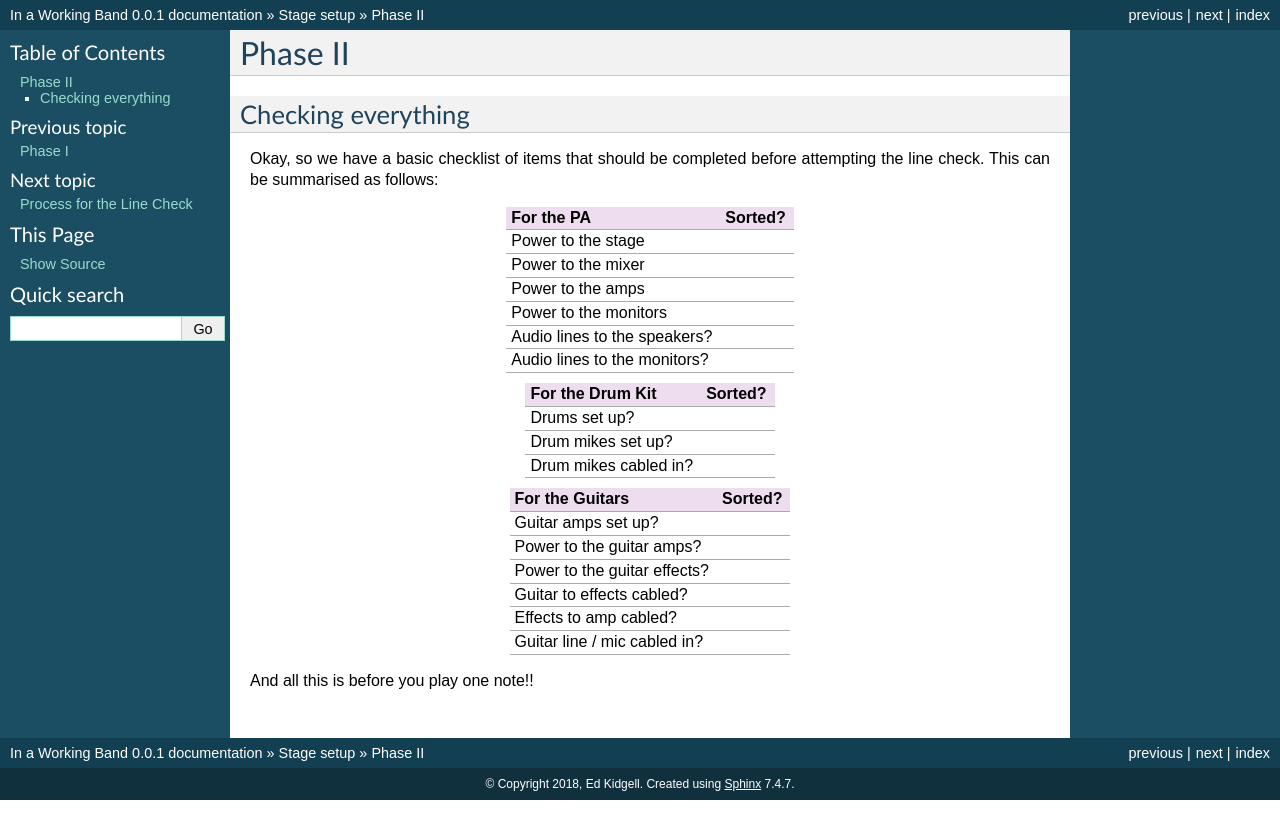
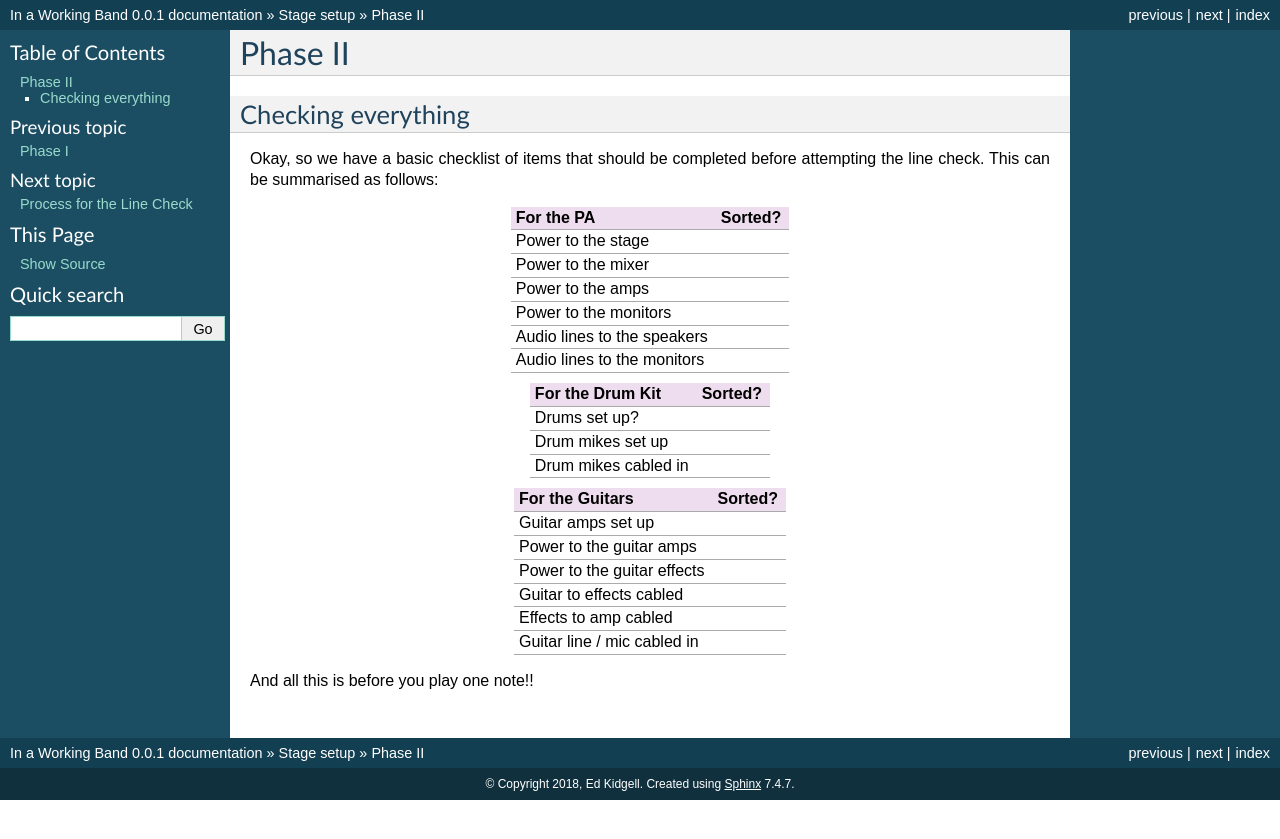
Before and after one commit to flakjakk/working-band, a Sphinx documentation site: the page built from docs/source/phase2.rst, in a window 1280 px wide. Shown: the top 839 px of the page. Built offline with Sphinx 7.4.7, drawn with Linux system fonts in a browser that asks for light colours.

Commit message:
Cleanup 3

```diff
--- a/docs/source/howthings.rst
+++ b/docs/source/howthings.rst
@@ -5,6 +5,10 @@ Bass sound: big but not overpowering. Should work with the kick drum sound.
 
 ROT
 ---
-Channel settings on the mixer should not change much from gig to gig. If they need to be then you _are_ doing something very wrong.
+Channel settings on the mixer should not change much from gig to gig. If they need to be then you **are** doing something very wrong.
 Use the same channels for each mike and instrument every time you play.
 Label the channels clearly - some masking tape and a Sharpie work wonders when applied correctly!
+
+Terminology
+-----------
+FOH:
--- a/docs/source/phase2.rst
+++ b/docs/source/phase2.rst
@@ -17,9 +17,9 @@ Okay, so we have a basic checklist of items that should be completed before atte
 +-------------------------------+---------------+
 |Power to the monitors          |               |
 +-------------------------------+---------------+
-|Audio lines to the speakers?   |               |
+|Audio lines to the speakers    |               |
 +-------------------------------+---------------+
-|Audio lines to the monitors?   |               |
+|Audio lines to the monitors    |               |
 +-------------------------------+---------------+
 
 +-------------------------------+---------------+
@@ -27,25 +27,25 @@ Okay, so we have a basic checklist of items that should be completed before atte
 +===============================+===============+
 |Drums set up?                  |               |
 +-------------------------------+---------------+
-|Drum mikes set up?             |               |
+|Drum mikes set up              |               |
 +-------------------------------+---------------+
-|Drum mikes cabled in?          |               |
+|Drum mikes cabled in           |               |
 +-------------------------------+---------------+
 
 +-------------------------------+---------------+
 |For the Guitars                |Sorted?        |
 +===============================+===============+
-|Guitar amps set up?            |               |
+|Guitar amps set up             |               |
 +-------------------------------+---------------+
-|Power to the guitar amps?      |               |
+|Power to the guitar amps       |               |
 +-------------------------------+---------------+
-|Power to the guitar effects?   |               |
+|Power to the guitar effects    |               |
 +-------------------------------+---------------+
-|Guitar to effects cabled?      |               |
+|Guitar to effects cabled       |               |
 +-------------------------------+---------------+
-|Effects to amp cabled?         |               |
+|Effects to amp cabled          |               |
 +-------------------------------+---------------+
-|Guitar line / mic cabled in?   |               |
+|Guitar line / mic cabled in    |               |
 +-------------------------------+---------------+
 
 And all this is before you play one note!!
```
Also changed, not shown: docs/source/linecheck.rst (+7 -3 lines).
